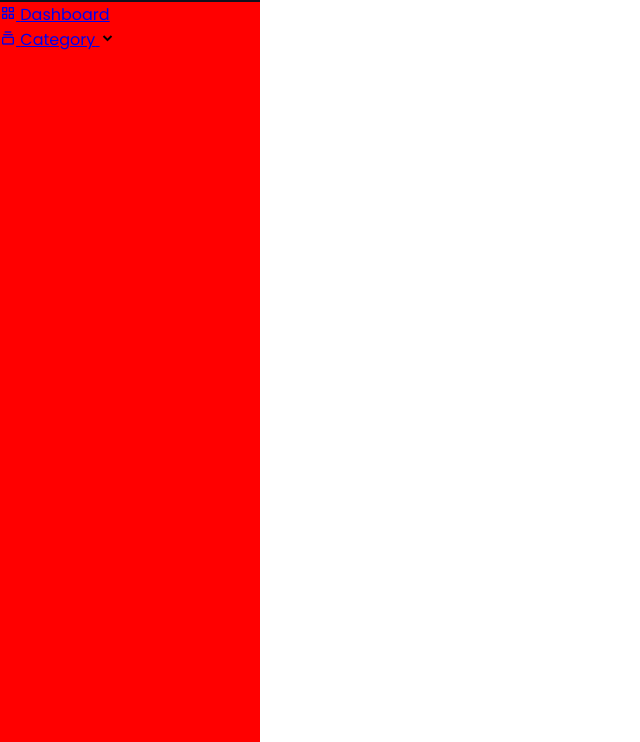
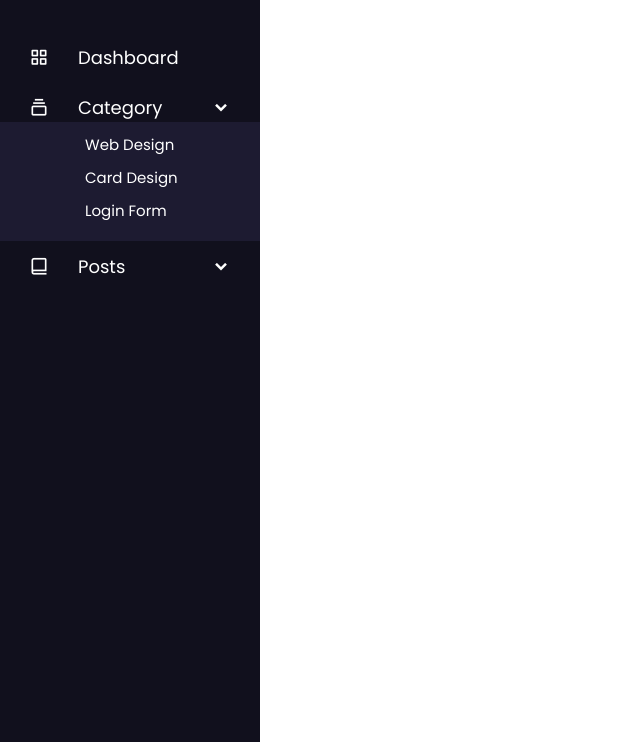
Before and after one commit to AndriiChepeliuk/ResponsiveDropdownSidebarMenu, a plain HTML site: page index.html in a window 1280 px wide. Shown: the part 58-800 px from the top of the page, without its empty margins (0-640 px from the left). Drawn offline with nearby package versions, Linux system fonts and the light colour scheme.

Commit message:
added sidebar

```diff
--- a/index.html
+++ b/index.html
@@ -28,7 +28,21 @@
                         <i class='bx bx-collection'></i>
                         <span class="link_name">Category</span>
                     </a>
-                    <i class='bx bxs-chevron-down'></i>
+                    <i class='bx bxs-chevron-down arrow'></i>
+                </div>
+                <ul class="sub-menu">
+                    <li><a href="#">Web Design</a></li>
+                    <li><a href="#">Card Design</a></li>
+                    <li><a href="#">Login Form</a></li>
+                </ul>
+            </li>
+            <li>
+                <div class="iocn-link">
+                    <a href="#">
+                        <i class='bx bx-book-alt'></i>
+                        <span class="link_name">Posts</span>
+                    </a>
+                    <i class='bx bxs-chevron-down arrow'></i>
                 </div>
             </li>
         </ul>
--- a/style.css
+++ b/style.css
@@ -38,6 +38,55 @@
 }
 
 .sidebar .nav-links {
-    background: red;
     height: 100%;
+    padding-top: 30px;
 }
+
+.sidebar .nav-links li {
+    position: relative;
+    list-style: none;
+    transition: all 0.4s ease;
+}
+
+.sidebar .nav-links li:hover {
+    background: #1d1b31;
+}
+
+.sidebar .nav-links li .iocn-link {
+    display: flex;
+    align-items: center;
+    justify-content: space-between;
+}
+
+.sidebar .nav-links li i {
+    height: 50px;
+    min-width: 78px;
+    text-align: center;
+    line-height: 50px;
+    color: #fff;
+    font-size: 20px;
+}
+
+.sidebar .nav-links li a {
+    display: flex;
+    align-items: center;
+    text-decoration: none;
+}
+
+.sidebar .nav-links li a .link_name {
+    font-size: 18px;
+    font-weight: 400;
+    color: #fff;
+}
+
+.sidebar .nav-links li .sub-menu {
+    padding: 6px 6px 14px 80px;
+    margin-top: -10px;
+    background: #1d1b31;
+}
+
+.sidebar .nav-links li .sub-menu a {
+    color: #fff;
+    font-size: 15px;
+    padding: 5px;
+}
```
